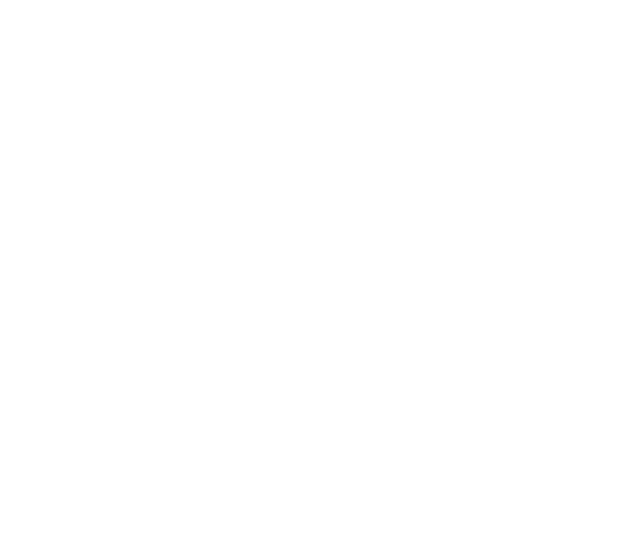
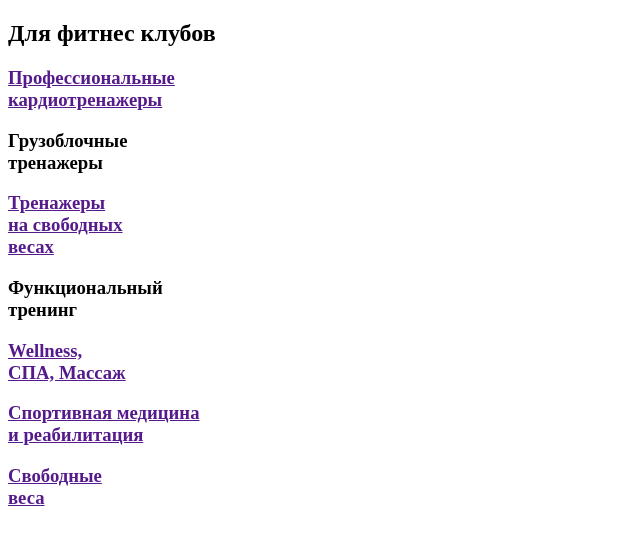
Before and after one commit to Maks1120/WellFitness, a plain HTML site: page index.html in a window 1280 px wide. Shown: the whole page, without its empty margins (0-640 px from the left). Drawn offline with Linux system fonts and the light colour scheme.

Commit message:
modified index_html

```diff
--- a/index.html
+++ b/index.html
@@ -7,6 +7,54 @@
     <title>Document</title>
 </head>
 <body>
+    <h2>Для фитнес клубов</h2>
+    <div class="first-sub-container">
+        <div class="long-box-1">
+            <a href="">
+                <h3>Профессиональные <br> кардиотренажеры</h3>
+            </a>
+        </div>
 
+        <div class="box-2">
+            <a href=""></a>
+                <h3>Грузоблочные <br> тренажеры</h3>
+            </a>
+        </div>
+
+        <div class="box-3">
+            <a href="">
+                <h3>Тренажеры <br> на свободных <br>
+                весах</h3>
+            </a>
+        </div>
+    </div>
+
+<div class="second-sub-container">
+    <div class="box-4">
+        <a href=""></a>
+            <h3>Функциональный <br> тренинг</h3>
+        </a>
+    </div>
+
+    <div class="box-5">
+        <a href="">
+            <h3>Wellness,  <br>
+            СПА, Массаж  </h3>
+        </a>
+    </div>
+
+    <div class="box-6">
+        <a href="">
+            <h3>Спортивная медицина <br> и реабилитация</h3>
+        </a>
+    </div>
+
+    <div class="box-7">
+        <a href="">
+            <h3>Свободные <br>
+            веса</h3>
+        </a>
+    </div>
+</div>
 </body>
 </html>
```
